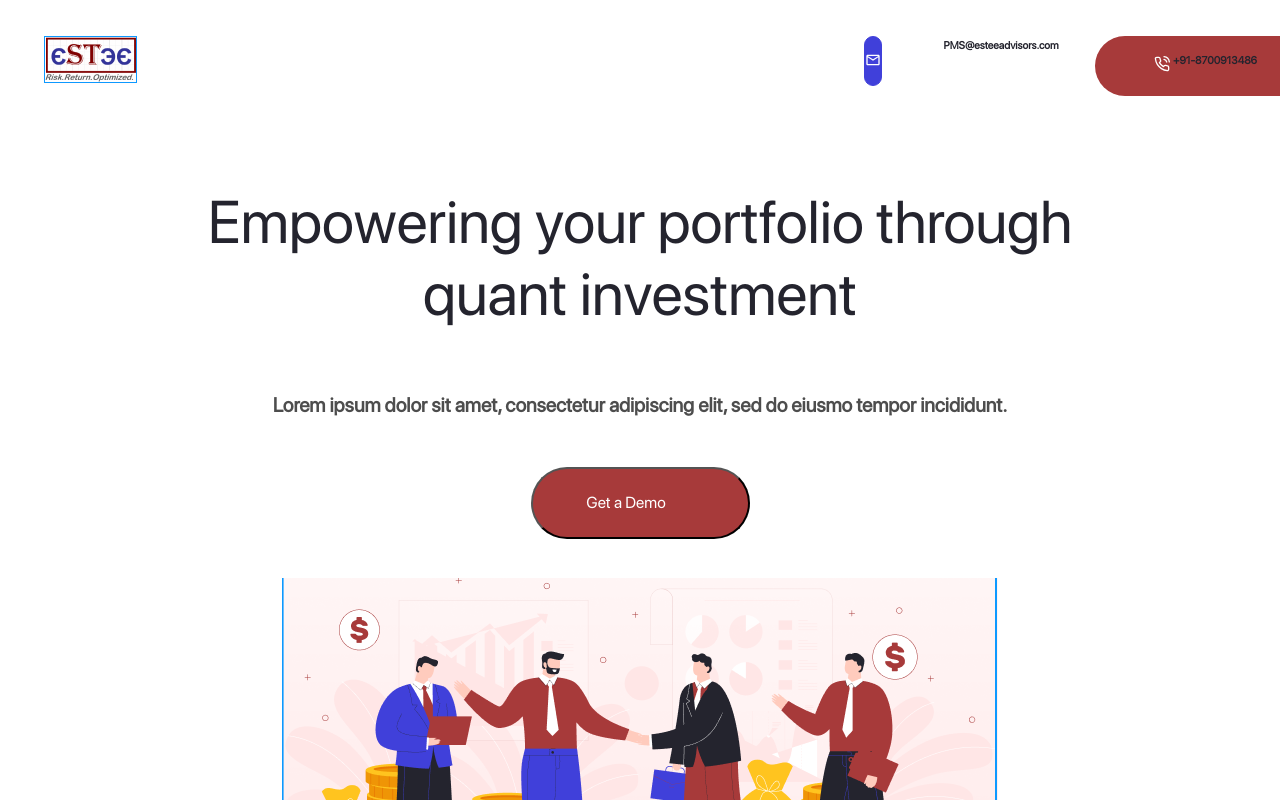
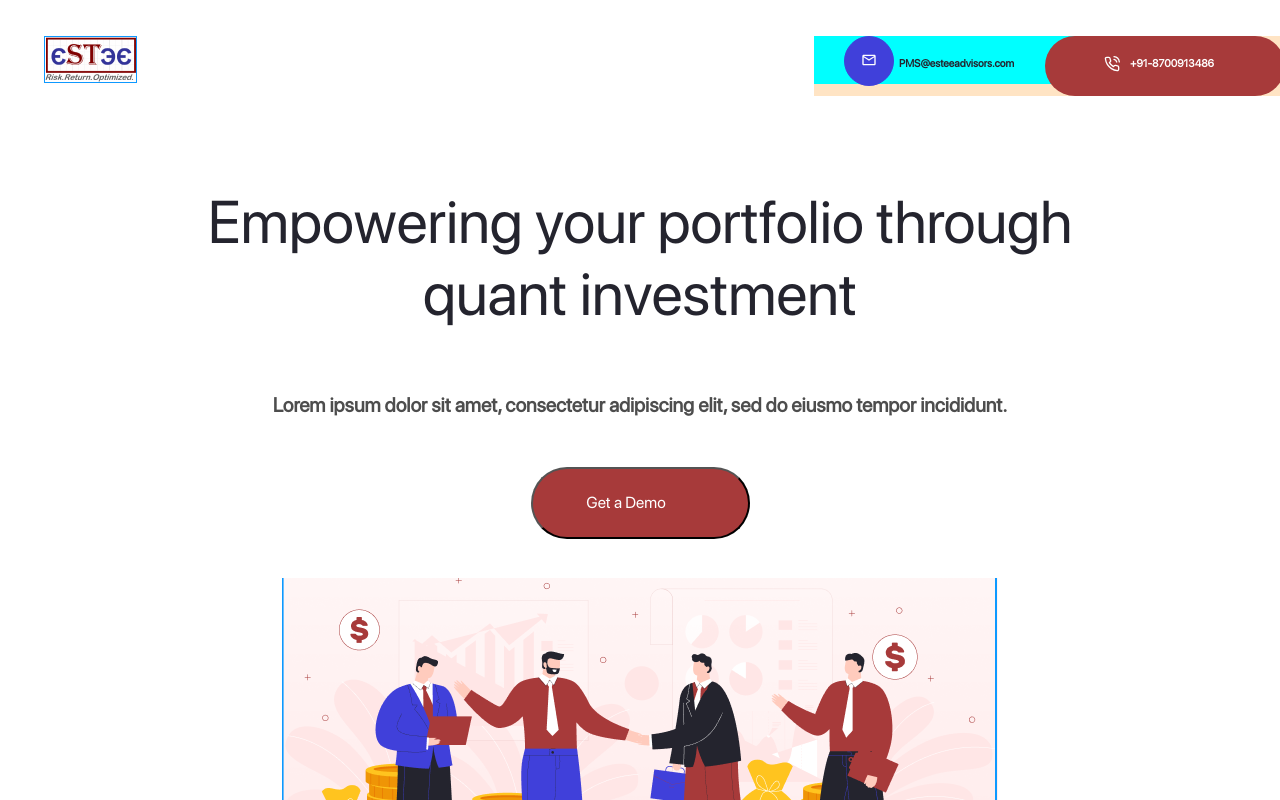
Before and after one commit to Umair513/Fastech-Interview-Task, a React (Create React App) app: page / in a window 1280 px wide. Shown: the top 800 px of the page. Built offline with nearby package versions, Linux system fonts and the light colour scheme; some icons are missing.

Commit message:
Fixed Some issues in Navbar

```diff
--- a/src/components/Navbar/Navbar.css
+++ b/src/components/Navbar/Navbar.css
@@ -26,14 +26,14 @@
   left: 1201px;
   gap: 36px;
   display: flex;
+  background-color: bisque;
 }
 
 .mail {
   width: 275px;
   height: 48px;
-  gap: 12px;
-  margin-left: 50px;
-  display: flex;
+
+  background-color: aqua;
 }
 
 .mail-box {
@@ -43,6 +43,7 @@
   border: 1px solid #4040da;
   /* display: flex; */
   background-color: #4040da;
+  margin-left: 30px;
 }
 
 .mail-icon {
@@ -50,9 +51,7 @@
   margin-top: 15px;
   color: white;
 }
-.text {
-  width: 215px;
-  height: 30px;
+.mail-text {
   font-family: "SF Pro Display", sans-serif;
   font-weight: 400px;
   size: 20px;
@@ -61,8 +60,8 @@
 }
 
 .text-div {
-  margin-top: -15px;
-  margin-left: -57px;
+  margin-top: -62px;
+  margin-left: 10px;
 }
 .call-div {
   width: 240px;
@@ -83,7 +82,7 @@
   color: #ffffff;
 }
 
-.number {
+.number-div .number {
   width: 132px;
   height: 16px;
   font-family: "SF Pro Display", sans-serif;
--- a/src/components/Navbar/Navbar.js
+++ b/src/components/Navbar/Navbar.js
@@ -16,7 +16,7 @@ const Navbar = () => {
                         <MdMailOutline className='mail-icon' />
                     </div>
                     <div className='text-div'>
-                        <h6 className='text'>PMS@esteeadvisors.com</h6>
+                        <h6 className='mail-text'>PMS@esteeadvisors.com</h6>
                     </div>
                 </div>
                 <div className="call-div">
```
